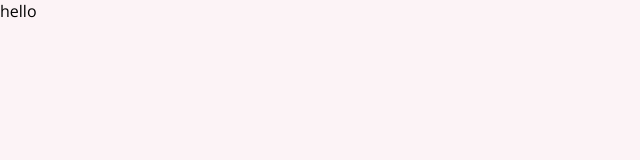
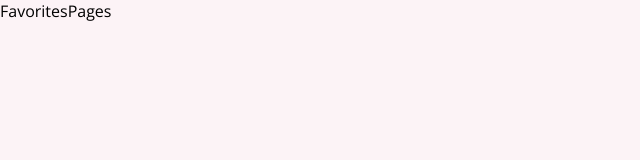
Before and after one commit to barbaroreyes/refresh-2, a React (Create React App) app: page /favorites in a window 1280 px wide. Shown: the top 160 px of the page, without its empty margins (0-640 px from the left). Built offline with nearby package versions, Linux system fonts and the light colour scheme.

Commit message:
update-routes

```diff
--- a/src/App.js
+++ b/src/App.js
@@ -1,10 +1,17 @@
-
 import './App.css';
-
+import {Routes , Route} from 'react-router-dom'
+import AllMeetups from './pages/AllMeetups'
+import FavoritesPages from './pages/Favorites';
+import NewMeetups from './pages/NewMeetUps';
 function App() {
   return (
     <div>
-     hello
+      <Routes>
+        <Route path="/" element={<AllMeetups/>}/>
+        <Route path="/favorites" element={<FavoritesPages/>}/>
+        <Route path="/new" element={<NewMeetups/>}/>
+      </Routes>
+
     </div>
   );
 }
--- a/src/index.js
+++ b/src/index.js
@@ -3,10 +3,13 @@ import ReactDOM from 'react-dom';
 import './index.css';
 import App from './App';
 import reportWebVitals from './reportWebVitals';
-
+import {BrowserRouter as Router} from 'react-router-dom'
 ReactDOM.render(
   <React.StrictMode>
-    <App />
+    <Router>
+      <App />
+      </Router>
+
   </React.StrictMode>,
   document.getElementById('root')
 );
--- /dev/null
+++ b/src/pages/AllMeetups.js
@@ -0,0 +1,11 @@
+import React from 'react';
+
+const AllMeetups = () => {
+  return (
+    <div>
+      AllMeetups
+    </div>
+  );
+}
+
+export default AllMeetups;
--- /dev/null
+++ b/src/pages/Favorites.js
@@ -0,0 +1,11 @@
+import React from 'react';
+
+const FavoritesPages = () => {
+  return (
+    <div>
+      FavoritesPages
+    </div>
+  );
+}
+
+export default FavoritesPages;
--- /dev/null
+++ b/src/pages/NewMeetUps.js
@@ -0,0 +1,11 @@
+import React from 'react';
+
+const NewMeetups = () => {
+  return (
+    <div>
+      NewMeetups
+    </div>
+  );
+}
+
+export default NewMeetups;
```
Also changed, not shown: src/compo/Home.js (added, +11 -0 lines).
